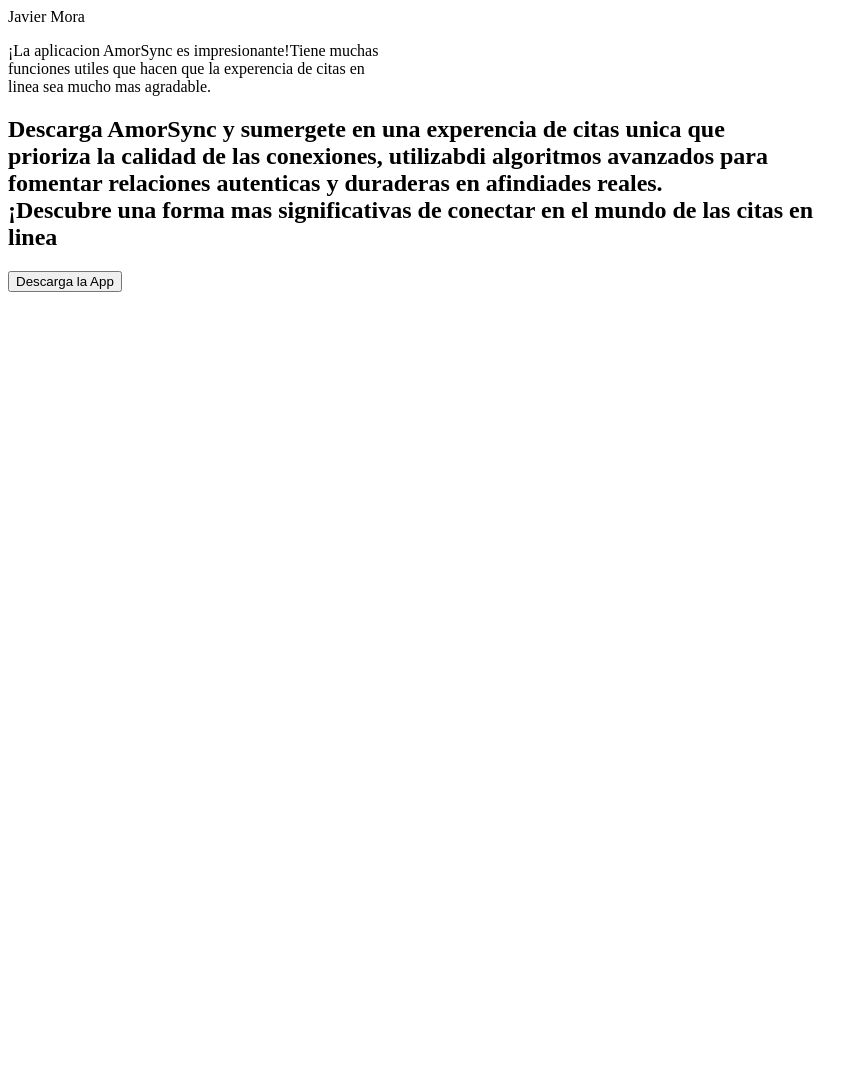
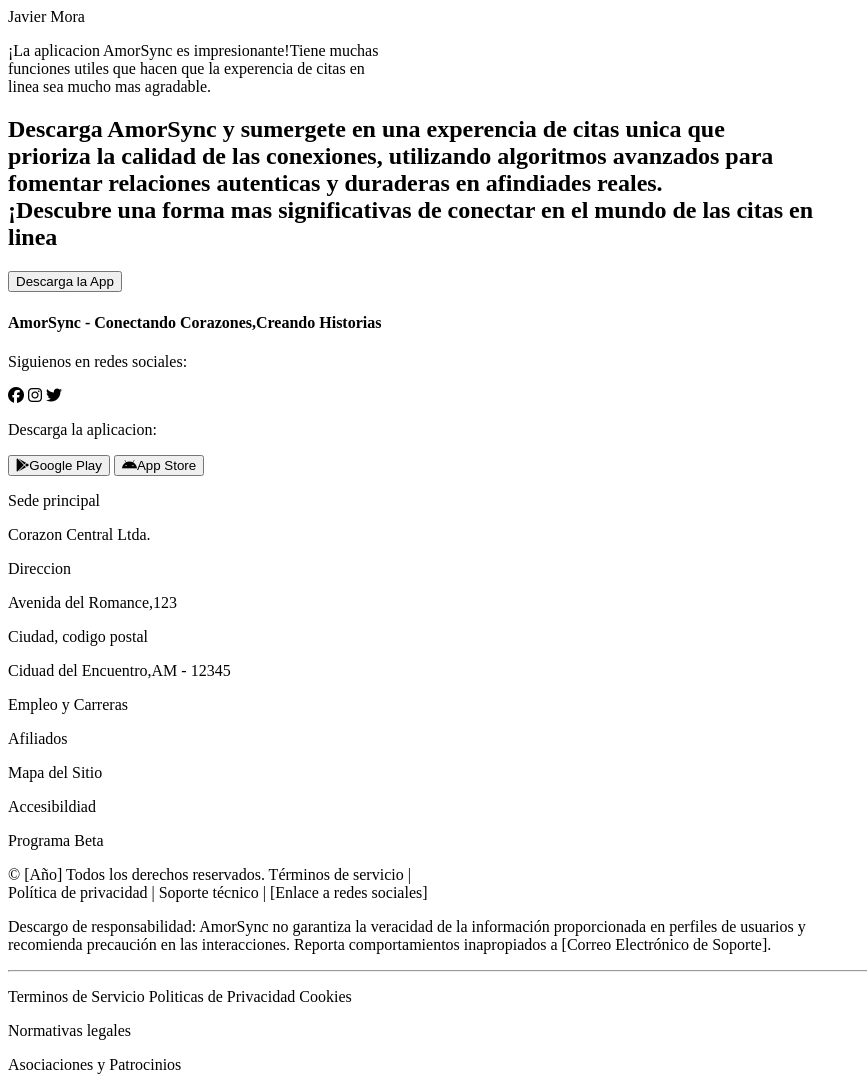
Before and after one commit to YesidStivenPabonCorredorADSO/Repaso_yp, a plain HTML site: page index.html in a window 1280 px wide. Shown: the part 5836-6926 px from the top of the page, without its empty margins (0-867 px from the left). Before the commit the page ends 6136 px from the top, so only its background shows below. Drawn offline with Linux system fonts and the light colour scheme.

Commit message:
Falta el css

```diff
--- a/index.html
+++ b/index.html
@@ -17,8 +17,6 @@
     <li><a href="#">Servicios</a></li>
     <li><a href="#">Descargas </a></li>
     <li><a href="#">Buscador</a></li>
-
-
     <hr>
   </ul>
 </nav>
@@ -316,7 +314,7 @@
         <div>
           <h2>
             Descarga AmorSync y sumergete en una experencia de citas unica que <br>
-            prioriza la calidad de las conexiones, utilizabdi algoritmos avanzados para <br>
+            prioriza la calidad de las conexiones, utilizando algoritmos avanzados para <br>
             fomentar relaciones autenticas y duraderas en afindiades reales. <br>
             ¡Descubre una forma mas significativas de conectar en el mundo de las citas en <br>
             linea
@@ -325,6 +323,49 @@
         </div>
       </article>
     </section>
+    <footer>
+      <article>
+        <div>
+          <h4>AmorSync - Conectando Corazones,Creando Historias</h4>
+          <p>Siguienos en redes sociales:</p>
+          <i class="fa-brands fa-facebook"></i>
+          <i class="fa-brands fa-instagram"></i>
+          <i class="fa-brands fa-twitter"></i>
+          <p>Descarga la aplicacion:</p>
+          <button><i class="fa-brands fa-google-play"></i>Google Play</button>
+          <button><i class="fa-brands fa-android"></i>App Store</button>
+        </div>
+      </article>
+      <article>
+        <div>
+          <p>Sede principal</p>
+          <p>Corazon Central Ltda.</p>
+          <p>Direccion</p>
+          <p>Avenida del Romance,123</p>
+          <p>Ciudad, codigo postal</p>
+          <p>Ciduad del Encuentro,AM - 12345</p>
+          <p>Empleo y Carreras</p>
+          <p>Afiliados</p>
+          <p>Mapa del Sitio</p>
+          <p>Accesibildiad</p>
+          <p>Programa Beta</p>
+        </div>
+      </article>
+      <article>
+        <div>
+          <p>© [Año] Todos los derechos reservados. Términos de servicio | <br> Política de privacidad | Soporte técnico | [Enlace a redes sociales]</p>
+          <p>Descargo de responsabilidad: AmorSync no garantiza la veracidad de la información proporcionada en perfiles de usuarios y <br> recomienda precaución en las interacciones. Reporta comportamientos inapropiados a [Correo Electrónico de Soporte].</p>
+          <hr>
+        </div>
+      </article>
+      <Article>
+        <div>
+          <p>Terminos de Servicio Politicas de Privacidad Cookies</p>
+          <p>Normativas legales</p>
+          <p>Asociaciones y Patrocinios</p>
+        </div>
+      </Article>
+    </footer>
 </main>
 </body>
 </html>
```
Lines whose indentation alone changed are shown as unchanged.
